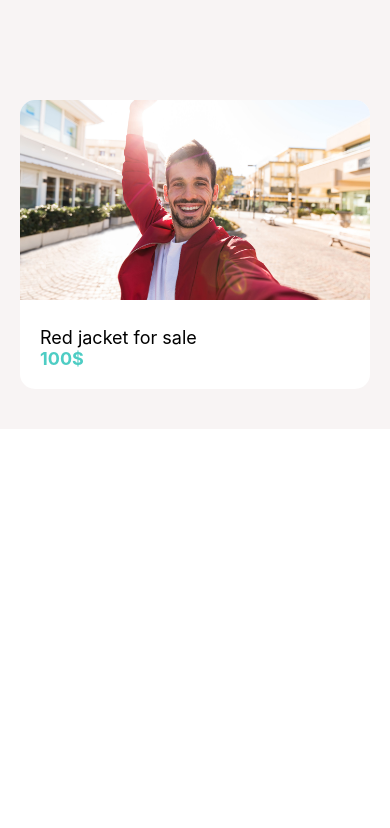
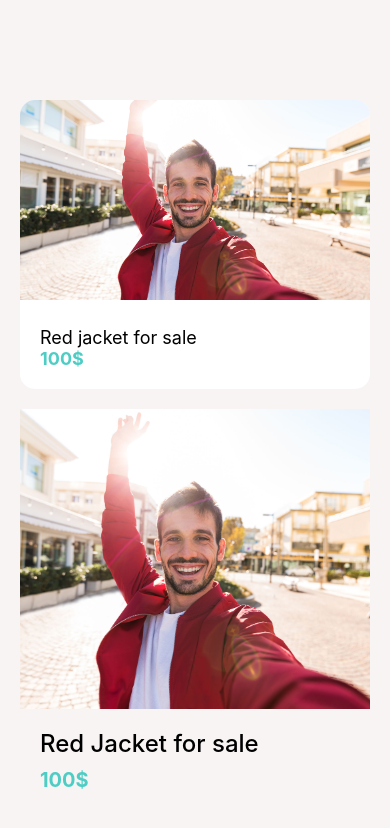
Before and after one commit to jehadabuawwad/done-with-it, a React Native app: screen / in a window 390 px wide. Shown: the top 828 px of the page. Built offline with nearby package versions, Linux system fonts and the light colour scheme.

Commit message:
feat : details screen added

```diff
--- a/App.tsx
+++ b/App.tsx
@@ -3,6 +3,7 @@
 import Card from "./app/components/Card";
 
 import colors from "./app/config/colors";
+import DetailsScreen from "./app/screens/ListingDetailsScreen";
 
 const DoneWithIt = () => {
   return (
@@ -10,8 +11,9 @@
       <Card
         title='Red jacket for sale'
         subTitle='100$'
-        image={require('./app/assets/card_photos/jacket.jpg')}
+        image={require("./app/assets/card_photos/jacket.jpg")}
       />
+      <DetailsScreen />
     </View>
   );
 };
--- /dev/null
+++ b/app/screens/ListingDetailsScreen.tsx
@@ -0,0 +1,43 @@
+import * as React from "react";
+import { Image, View, StyleSheet } from "react-native";
+import AppText from "../components/AppText";
+import colors from "../config/colors";
+
+interface IDetailsScreenProps {}
+
+const DetailsScreen: React.FunctionComponent<IDetailsScreenProps> = (props) => {
+  return (
+    <View>
+      <Image
+        style={styles.image}
+        source={require("../assets/card_photos/jacket.jpg")}
+      />
+      <View style={styles.detailsContainer}>
+        <AppText style={styles.title}>Red Jacket for sale</AppText>
+        <AppText style={styles.price}>100$</AppText>
+      </View>
+    </View>
+  );
+};
+
+const styles = StyleSheet.create({
+  detailsContainer: {
+    padding: 20,
+  },
+  image: {
+    width: "100%",
+    height: 300,
+  },
+  price: {
+    color: colors.secondary,
+    fontWeight: "bold",
+    fontSize: 20,
+    marginVertical: 10,
+  },
+  title: {
+    fontSize: 24,
+    fontWeight: "500",
+  },
+});
+
+export default DetailsScreen;
```
